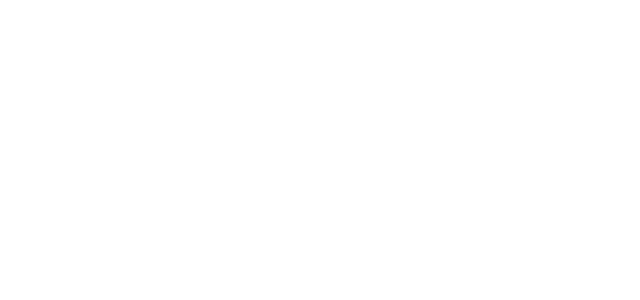
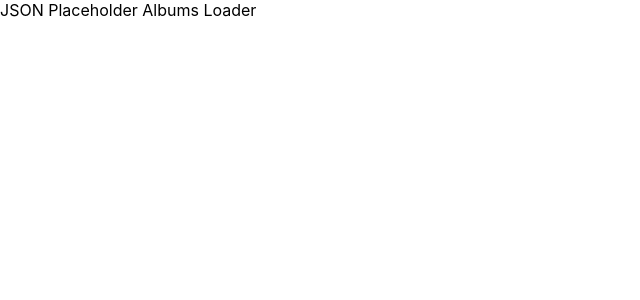
Before and after one commit to savithapremkumar/tdd-react-photo-album, a React (Create React App) app: page / in a window 1280 px wide. Shown: the top 300 px of the page, without its empty margins (0-640 px from the left). Built offline with nearby package versions, Linux system fonts and the light colour scheme.

Commit message:
[Test passes] Testing that app component renders a heading div with text successfully

```diff
--- a/src/App.js
+++ b/src/App.js
@@ -1,7 +1,11 @@
 import React from "react";
 
 function App() {
-  return <div data-test="appComponent" className="App"></div>;
+  return (
+    <div data-test="appComponent" className="App">
+      <div className="header">JSON Placeholder Albums Loader</div>
+    </div>
+  );
 }
 
 export default App;
```
Also changed, not shown: 1 other file (tests, documents, lock files or other folders).
